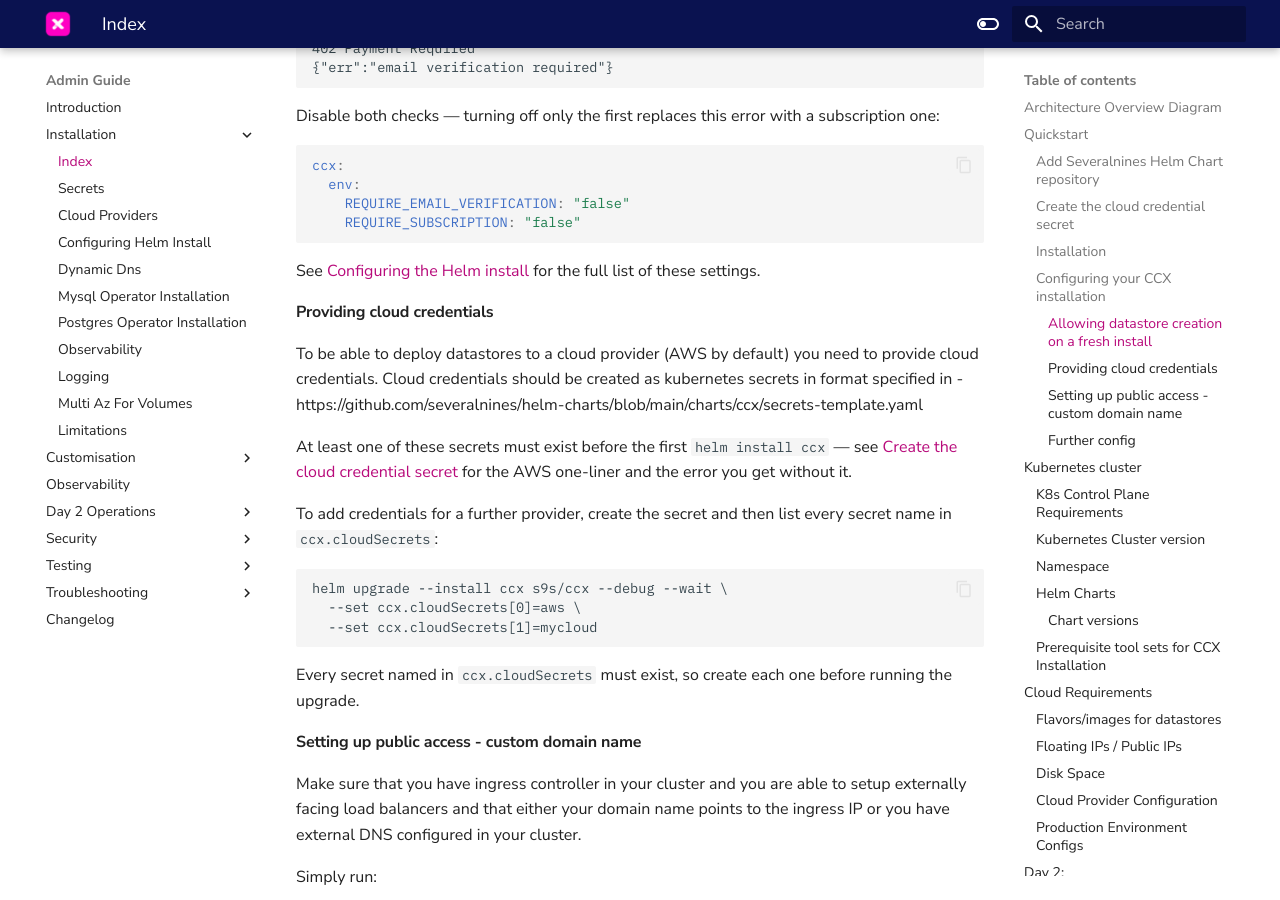
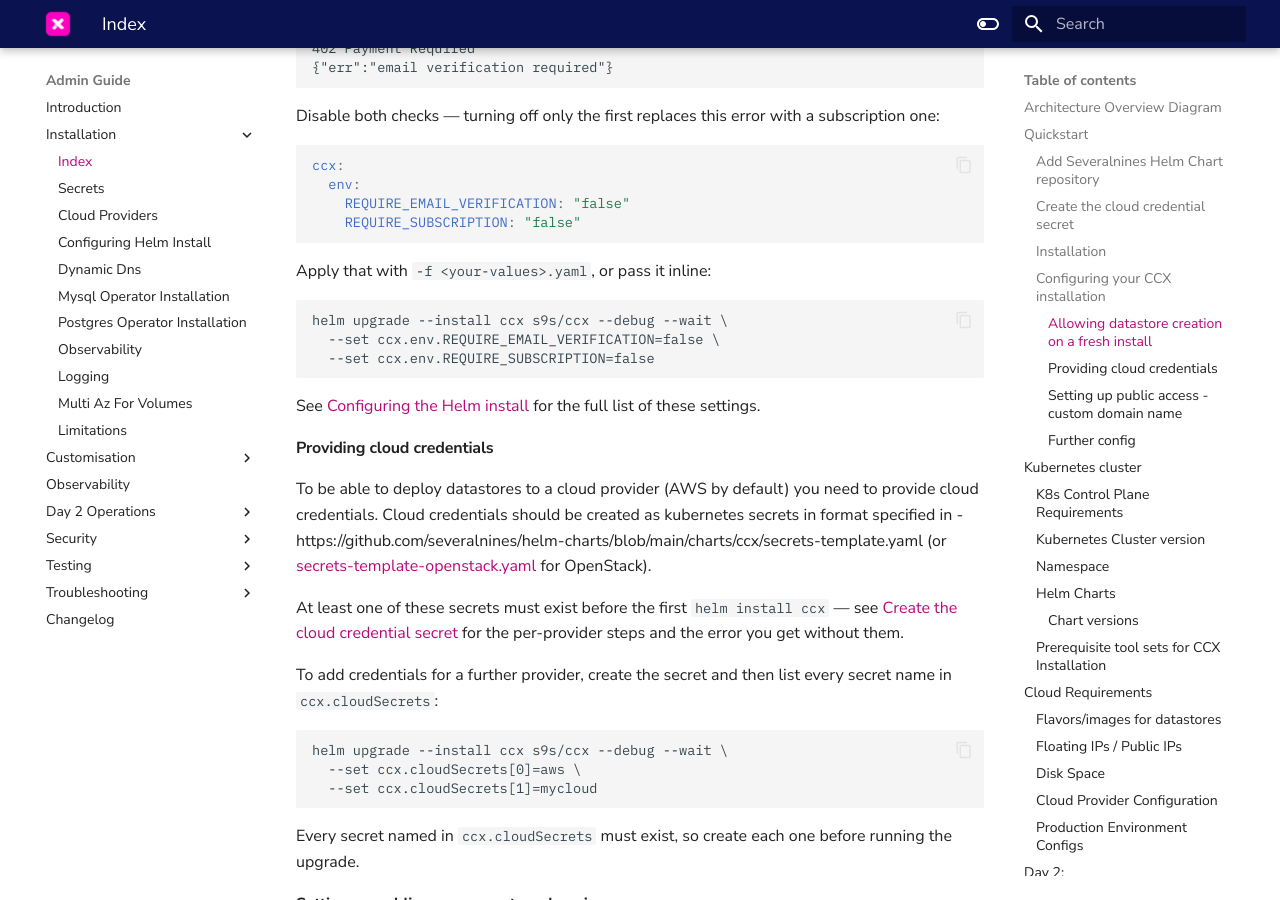
Before and after one commit to severalnines/ccx-docs, an MkDocs documentation site: the page built from docs/admin/Installation/Index.md, in a window 1280 px wide and 900 px high, scrolled down 2944 px. Built offline with MkDocs 1.6.1 and Material for MkDocs 9.7.7, drawn with Linux system fonts in a browser that asks for light colours; comment, search, counter and statistics services are not loaded.

Commit message:
CCX-6089 CCX-6090 Finish making the quickstart provider-neutral
Follow-up checks on the provider branching turned up three loose ends. The
"Providing cloud credentials" section still pointed back at "the AWS one-liner",
which stopped being accurate once the credential step branched per provider, and
it linked only to secrets-template.yaml when OpenStack readers need
secrets-template-openstack.yaml. Separately, the datastore-creation section gave
its config as a values.yaml fragment on a page whose install commands are all
--set style, leaving no stated way to apply it; the inline equivalent is now
shown alongside, and is the same command that was verified against a rendered
chart.

Co-Authored-By: Claude Opus 5 (1M context) <noreply@anthropic.com>

````diff
--- a/docs/admin/Installation/Index.md
+++ b/docs/admin/Installation/Index.md
@@ -127,6 +127,14 @@ ccx:
     REQUIRE_SUBSCRIPTION: "false"
 ```
 
+Apply that with `-f <your-values>.yaml`, or pass it inline:
+
+```
+helm upgrade --install ccx s9s/ccx --debug --wait \
+  --set ccx.env.REQUIRE_EMAIL_VERIFICATION=false \
+  --set ccx.env.REQUIRE_SUBSCRIPTION=false
+```
+
 See [Configuring the Helm install](Configuring-Helm-Install.md#common-configs)
 for the full list of these settings.
 
@@ -134,10 +142,11 @@ for the full list of these settings.
 
 To be able to deploy datastores to a cloud provider (AWS by default) you need to provide cloud credentials.
 Cloud credentials should be created as kubernetes secrets in format specified in - https://github.com/severalnines/helm-charts/blob/main/charts/ccx/secrets-template.yaml
+(or [secrets-template-openstack.yaml](https://github.com/severalnines/helm-charts/blob/main/charts/ccx/secrets-template-openstack.yaml) for OpenStack).
 
 At least one of these secrets must exist before the first `helm install ccx` —
 see [Create the cloud credential secret](#create-the-cloud-credential-secret) for
-the AWS one-liner and the error you get without it.
+the per-provider steps and the error you get without them.
 
 To add credentials for a further provider, create the secret and then list every
 secret name in `ccx.cloudSecrets`:
````
